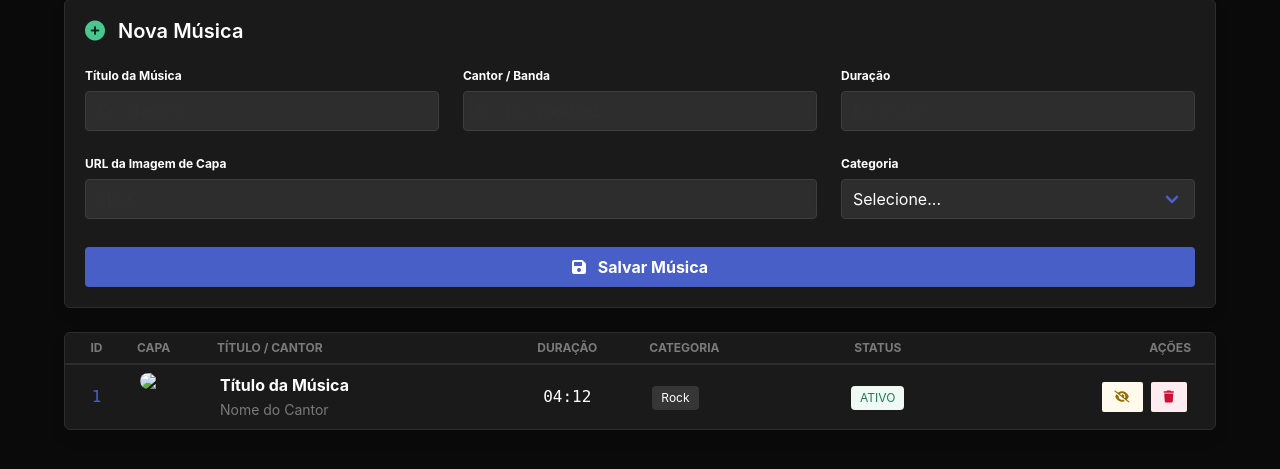
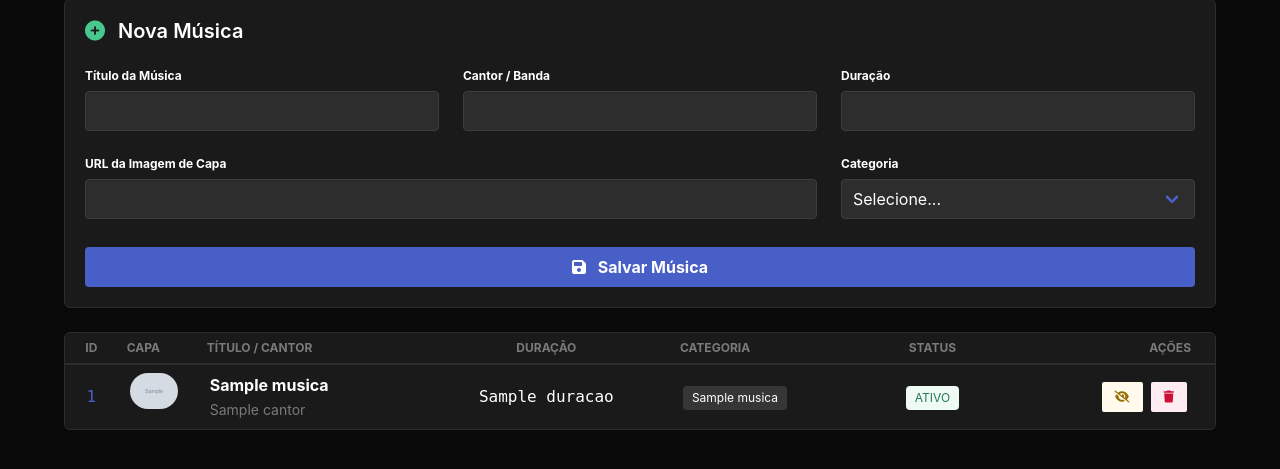
Before and after one commit to Ana-Clara-Lobo-Silveira/NaclMusic, a Flask app: template templates/administracao.html in a window 1280 px wide. Shown: the part 149-618 px from the top of the page. Run offline with Flask 3, Linux system fonts and the light colour scheme; the template is opened without the code that fills it: most values are stand-ins (such as "Sample title", 1, 10 or a date in 2020); grey boxes marked "Sample" are stand-in pictures; some libraries are stand-ins or nearby versions.

Commit message:
ADD: Modificação na página de administração

```diff
--- a/app.py
+++ b/app.py
@@ -1,7 +1,7 @@
 from flask import Flask, render_template, redirect, request, session
-from musica import recuperar_musicas
-from genero import recuperar_generos
-import mysql.connector
+from model.musica import recuperar_musicas
+from model.genero import recuperar_generos
+
 
 app = Flask(__name__)
 
--- a/migrate/estrutura_bd.sql
+++ b/migrate/estrutura_bd.sql
@@ -18,4 +18,6 @@ CREATE TABLE IF NOT EXISTS musica (
  CONSTRAINT fk_musica_genero FOREIGN KEY (nome_genero) REFERENCES genero (nome_genero)
 );
 
--- drop database NaclMusic;
+drop database NaclMusic;
+
+select * from musica;
--- a/model/genero.py
+++ b/model/genero.py
@@ -2,7 +2,7 @@ from database.conexao import Conexao
 
 def recuperar_generos():
     con, cur  = Conexao.conectar()
-    cur.execute("SELECT nome_genero, icone, cor FROM generos;")
+    cur.execute("SELECT nome_genero, icone, cor FROM genero;")
     generos = cur.fetchall()
     con.close()
 
--- a/templates/administracao.html
+++ b/templates/administracao.html
@@ -111,6 +111,7 @@
             <table class="table is-fullwidth">
                 <thead>
                     <tr>
+
                         <th class="has-text-centered">ID</th>
                         <th>Capa</th>
                         <th>Título / Cantor</th>
@@ -121,19 +122,21 @@
                     </tr>
                 </thead>
                 <tbody>
+                    {%for musica in musicas_html%}
                     <tr>
                         <td class="has-text-centered has-text-link is-family-monospace">1</td>
                         <td style="width: 80px;">
                             <figure class="image is-48x48">
-                                <img src="https://via.placeholder.com/48" class="is-rounded" style="object-fit: cover;">
+                                <img src="{{musica.url_imagem}}" class="is-rounded" style="object-fit: cover;">
                             </figure>
                         </td>
                         <td>
-                            <strong class="has-text-white">Título da Música</strong><br>
-                            <small class="has-text-grey">Nome do Cantor</small>
+
+                            <strong class="has-text-white">{{musica.nome}}</strong><br>
+                            <small class="has-text-grey">{{musica.cantor}}</small>
                         </td>
-                        <td class="is-family-monospace has-text-centered">04:12</td>
-                        <td><span class="tag is-dark">Rock</span></td>
+                        <td class="is-family-monospace has-text-centered">{{musica.duracao}}</td>
+                        <td><span class="tag is-dark">{{musica.nome_genero}}</span></td>
                         <td class="has-text-centered">
                             <span class="tag is-success is-light">ATIVO</span>
                         </td>
@@ -148,6 +151,7 @@
                             </div>
                         </td>
                     </tr>
+                    {%endfor%}
                 </tbody>
             </table>
         </div>
```
